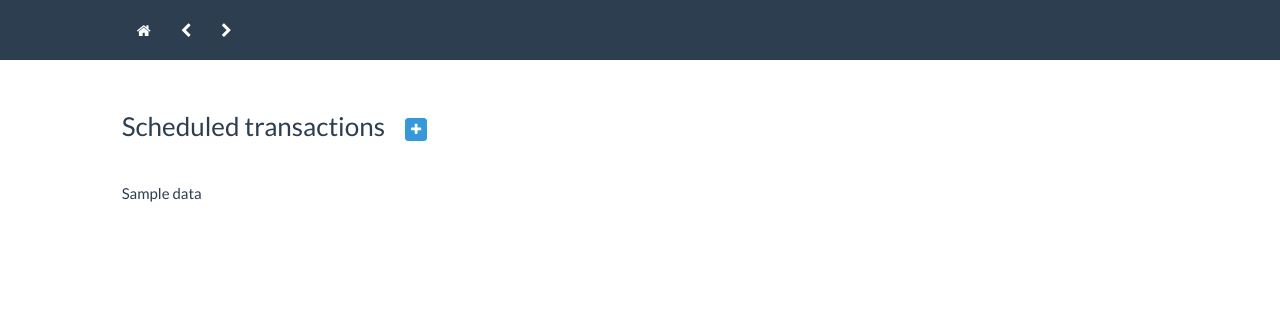
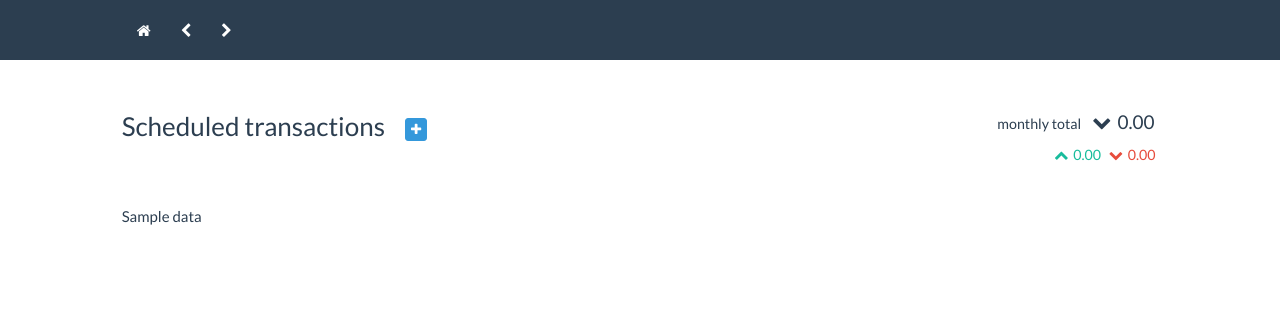
Before and after one commit to gomar/money_dashboard, a Flask app: template app/templates/scheduled_transactions.html in a window 1280 px wide. Shown: the top 320 px of the page. Run offline with Flask 2, Linux system fonts and the light colour scheme; the template is opened without the code that fills it: most values are stand-ins (such as "Sample title", 1, 10 or a date in 2020); some libraries are stand-ins or nearby versions.

Commit message:
monthly total in scheduled transactions

```diff
--- a/app/templates/scheduled_transactions.html
+++ b/app/templates/scheduled_transactions.html
@@ -8,6 +8,8 @@
     </style>
 {% endblock %}
 {% block body %}
+    <div class="row">
+        <div class="col-xs-7">
         	<div class="page-header">
         		<h3>Scheduled transactions &nbsp;&nbsp;
         		<div class="btn-group">
@@ -26,6 +28,33 @@
         		  </ul>
         		</div>
         		</h3>
+        	</div>
+        </div>
+        <div class="col-xs-5">
+            <div class="page-header text-right">
+                <h4>
+                    <small style="color: #2C3E50;">
+                        monthly total &nbsp;
+                    </small>
+                    <i class="fa fa-chevron-{% if (monthly_income + monthly_expense) > 0 %}up{% else %}down{% endif %} fa-fw"></i>
+                    {{ "%.2f"| format(monthly_income + monthly_expense) }} <i class="fa fa-{{ currency }}"></i>
+                </h4>
+                <h4>
+                    <small style="color: #2C3E50;">
+                        <span class="text-success">
+                            <i class="fa fa-chevron-up fa-fw"></i>
+                            {{ "%.2f"| format(monthly_income) }}
+                            <i class="fa fa-{{ currency }}"></i>
+                        </span>
+                        <span class="text-danger">
+                            <i class="fa fa-chevron-down fa-fw"></i>
+                            {{ "%.2f"| format(monthly_expense) }}
+                            <i class="fa fa-{{ currency }}"></i>
+                        </span>
+                    </small>
+                </h4>
+            </div>
+        </div>
     </div>
 	{{ data | safe }}
 {% endblock body %}
--- a/app/views.py
+++ b/app/views.py
@@ -44,7 +44,6 @@ list_operation_type = ['credit card', 'online payment', 'cheque', 'other']
 
 def update_waiting_scheduled_transactions(account_name=None):
     if (os.path.exists(app.config['DB_FNAME'])) and (account_name is not None):
-        print account_name
         return models.ScheduledTransaction.query\
                     .filter(models.ScheduledTransaction.account
                             == account_name)\
@@ -423,6 +422,21 @@ def scheduled_transactions(account_id):
     data = pd.read_sql_table('scheduled_transaction', db.engine)
     data = data[data['account'] == account.name]
 
+    monthly_income = 0
+    monthly_expense = 0
+    for idx, operation in data.iterrows():
+        i = 0
+        first_day = datetime.datetime.now().replace(day=1)
+        last_day = first_day + relativedelta(months=+1)
+        while first_day \
+            + relativedelta(**{operation.every_type: i * operation.every_nb}) \
+            < last_day:
+            i += 1
+        if operation.amount >= 0:
+            monthly_income += operation.amount * i
+        else:
+            monthly_expense += operation.amount * i
+
     # selecting only scheduled transactions that are still active
     data = data[(data['ends'] > datetime.datetime.now()) | pd.isnull(data['ends'])]
 
@@ -489,6 +503,8 @@ def scheduled_transactions(account_id):
     context['waiting_scheduled_transactions'] = update_waiting_scheduled_transactions(account_name=account.name)
 
     return render_template('scheduled_transactions.html', data=data,
+                           monthly_expense=monthly_expense, monthly_income=monthly_income,
+                           currency=account.currency,
                            account_id=account_id, **context)
 
 
```
Also changed, not shown: README.md. Lines whose indentation alone changed are shown as unchanged.
